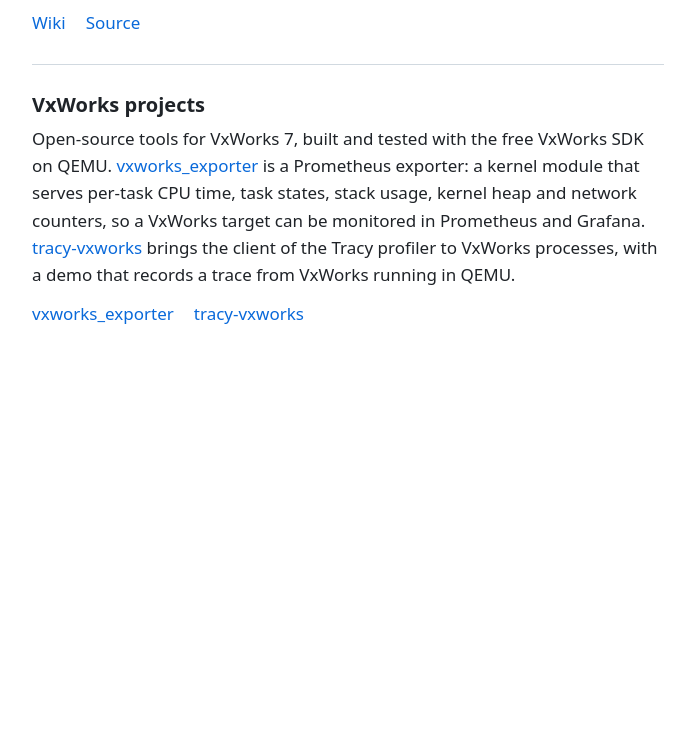
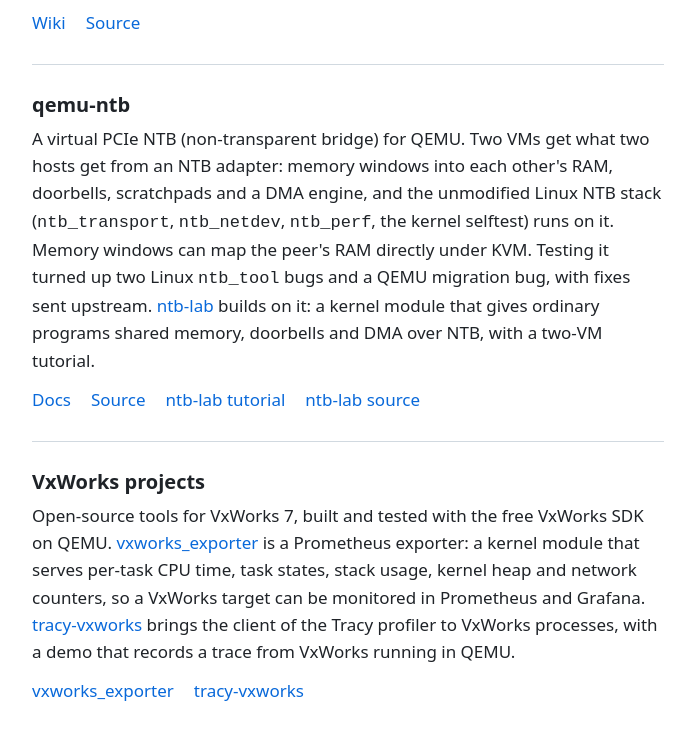
Before and after one commit to oguzhankynk/oguzhankynk.github.io, a plain HTML site: page index.html in a window 1280 px wide. Shown: the part 1010-1749 px from the top of the page, without its empty margins (292-987 px from the left). Before the commit the page ends 1429 px from the top, so only its background shows below. Drawn offline with Linux system fonts and the light colour scheme.

Commit message:
Add qemu-ntb and ntb-lab

```diff
--- a/index.html
+++ b/index.html
@@ -4,7 +4,7 @@
   <meta charset="utf-8">
   <meta name="viewport" content="width=device-width, initial-scale=1">
   <title>Oguzhan Kaynak</title>
-  <meta name="description" content="Oguzhan Kaynak, embedded software engineer: atlOS, wireforge, gridlane, VxWorks tools and other projects.">
+  <meta name="description" content="Oguzhan Kaynak, embedded software engineer: atlOS, wireforge, gridlane, qemu-ntb, VxWorks tools and other projects.">
   <link rel="stylesheet" href="style.css">
   <base target="_blank">
 </head>
@@ -68,6 +68,28 @@
       </article>
 
       <article>
+        <h3><a href="https://oguzhankynk.github.io/qemu-ntb/">qemu-ntb</a></h3>
+        <p>A virtual PCIe NTB (non-transparent bridge) for QEMU. Two VMs get
+          what two hosts get from an NTB adapter: memory windows into each
+          other's RAM, doorbells, scratchpads and a DMA engine, and the
+          unmodified Linux NTB stack (<code>ntb_transport</code>,
+          <code>ntb_netdev</code>, <code>ntb_perf</code>, the kernel
+          selftest) runs on it. Memory windows can map the peer's RAM
+          directly under KVM. Testing it turned up two Linux
+          <code>ntb_tool</code> bugs and a QEMU migration bug, with fixes
+          sent upstream.
+          <a href="https://oguzhankynk.github.io/ntb-lab/">ntb-lab</a>
+          builds on it: a kernel module that gives ordinary programs shared
+          memory, doorbells and DMA over NTB, with a two-VM tutorial.</p>
+        <p class="links">
+          <a href="https://oguzhankynk.github.io/qemu-ntb/">Docs</a>
+          <a href="https://github.com/oguzhankynk/qemu-ntb">Source</a>
+          <a href="https://oguzhankynk.github.io/ntb-lab/">ntb-lab tutorial</a>
+          <a href="https://github.com/oguzhankynk/ntb-lab">ntb-lab source</a>
+        </p>
+      </article>
+
+      <article>
         <h3>VxWorks projects</h3>
         <p>Open-source tools for VxWorks 7, built and tested with the free
           VxWorks SDK on QEMU.
```
